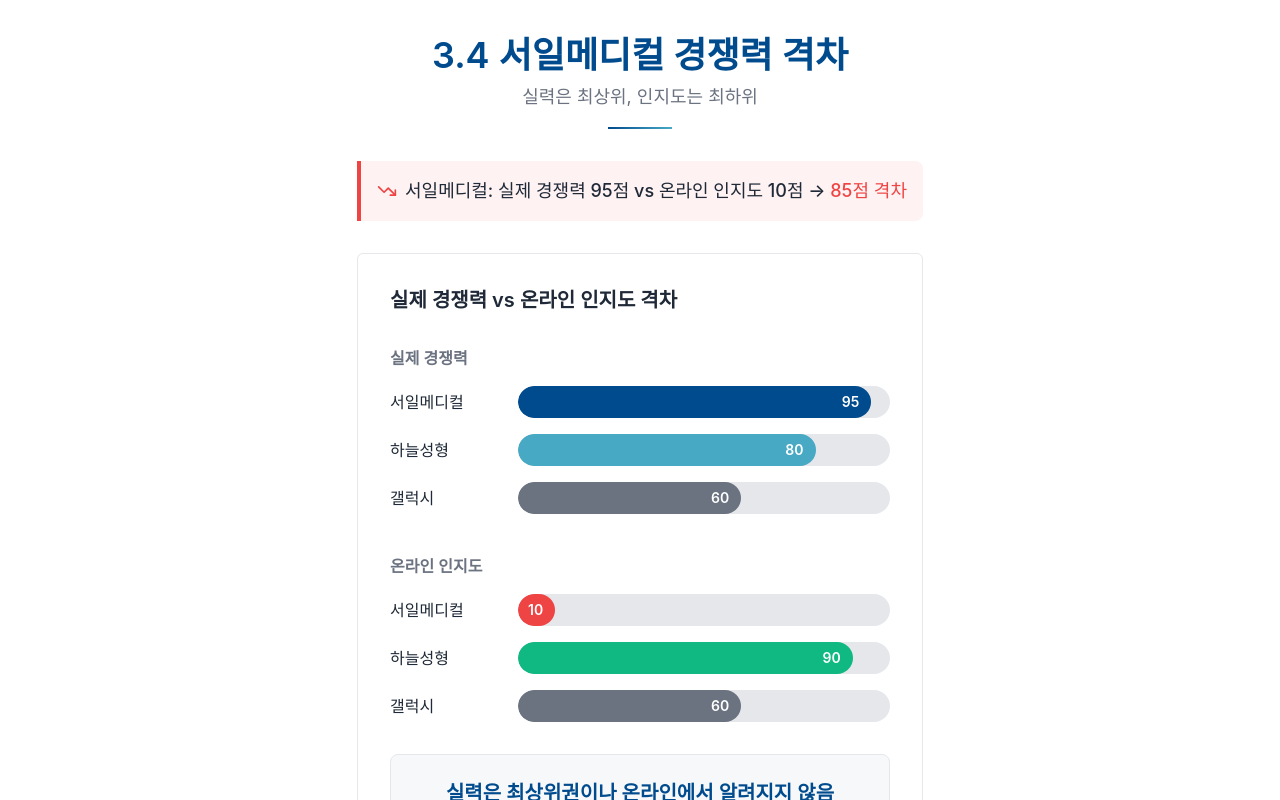
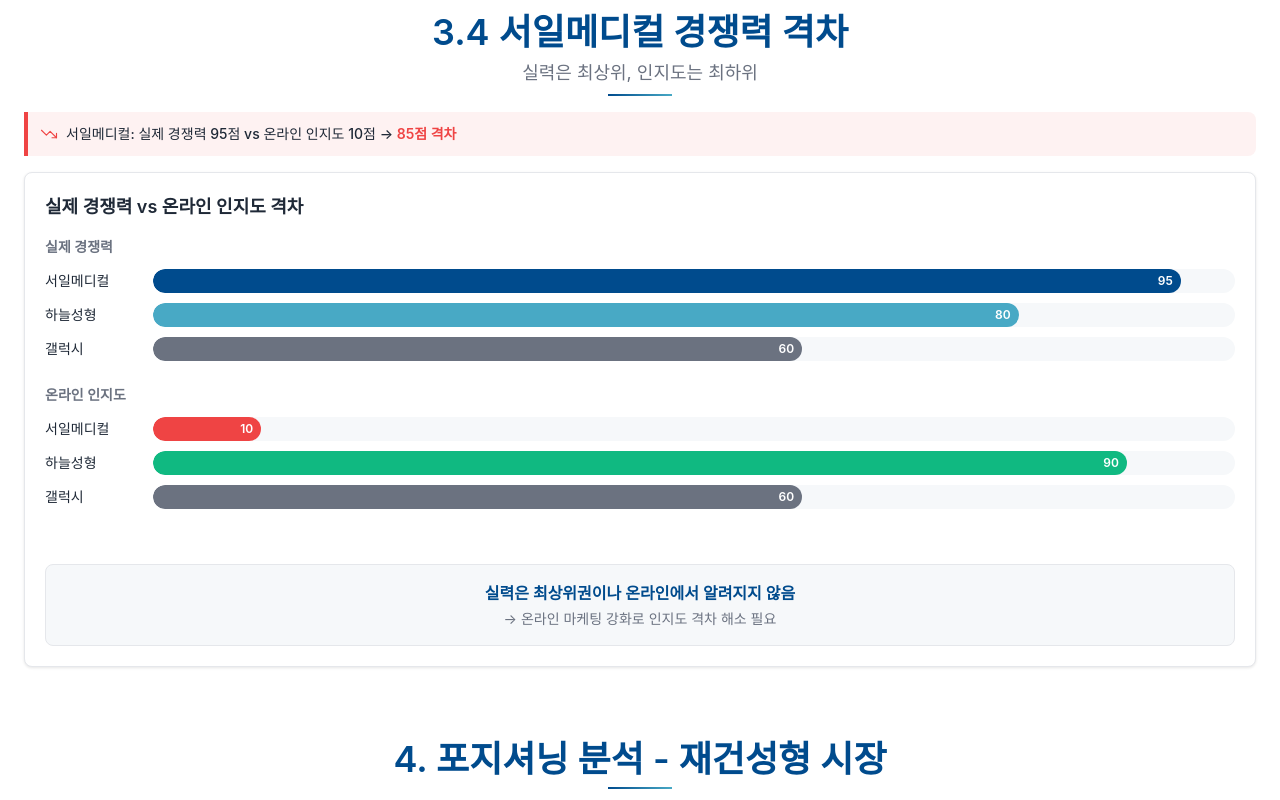
Before and after one commit to kevinkim1975/amp, a Next.js app: page / in a window 1280 px wide. Shown: the part 7500-8300 px from the top of the page. Built offline with nearby package versions, Linux system fonts and the light colour scheme.

Commit message:
11페이지 수정

```diff
--- a/src/components/sections/Section10bSeoilGap.tsx
+++ b/src/components/sections/Section10bSeoilGap.tsx
@@ -3,112 +3,143 @@
  * Nancy Duarte: 한 슬라이드 = 한 메시지 ("실력과 인지도 사이 격차가 크다")
  * Design Guide (docs/design-guide.md) 기반
  *
- * 생성: 2026-01-13 - Section10에서 분리
+ * 수정: 2026-01-13 - 레이아웃 최적화 (한 페이지 내 완전 표시)
+ *
+ * 30년차 디자이너 원칙:
+ * - 콘텐츠가 한 페이지에 완전히 들어오도록 공간 최적화
+ * - 차트 가독성 유지하면서 공간 효율성 확보
+ * - Design Guide의 max-w-content 및 스페이싱 시스템 준수
+ *
  * 데이터 소스: data/seoil-medical.yaml (page 10 chart)
  */
 
-import { TrendingDown } from "lucide-react"
+import { TrendingDown } from "lucide-react";
+
+// ============================================================================
+// Type Definitions (Boris Cherny: readonly 타입으로 불변성 보장)
+// ============================================================================
+
+interface BarItem {
+  readonly label: string;
+  readonly value: number;
+  readonly color: string;
+}
+
+interface ChartCategory {
+  readonly name: string;
+  readonly items: readonly BarItem[];
+}
+
+// ============================================================================
+// Sample Data (YAML page 10 chart 기반)
+// ============================================================================
+
+const chartData: readonly ChartCategory[] = [
+  {
+    name: '실제 경쟁력',
+    items: [
+      { label: '서일메디컬', value: 95, color: 'bg-primary' },
+      { label: '하늘성형', value: 80, color: 'bg-secondary' },
+      { label: '갤럭시', value: 60, color: 'bg-text-secondary' },
+    ],
+  },
+  {
+    name: '온라인 인지도',
+    items: [
+      { label: '서일메디컬', value: 10, color: 'bg-red-500' },
+      { label: '하늘성형', value: 90, color: 'bg-accent' },
+      { label: '갤럭시', value: 60, color: 'bg-text-secondary' },
+    ],
+  },
+] as const;
+
+// ============================================================================
+// Component (레이아웃 최적화: 한 페이지 내 완전 표시)
+// ============================================================================
 
 export function Section10bSeoilGap() {
   return (
-    <section className="min-h-[calc(100vh-144px)] bg-white flex flex-col">
-      <div className="max-w-7xl mx-auto px-6 py-12 flex-1 flex flex-col">
-        {/* Section Header */}
-        <div className="text-center mb-8">
-          <h2 className="text-4xl font-semibold text-[#004B8D] mb-2">3.4 서일메디컬 경쟁력 격차</h2>
-          <p className="text-lg text-[#6B7280]">실력은 최상위, 인지도는 최하위</p>
-          <div className="mx-auto w-16 h-0.5 bg-gradient-to-r from-[#004B8D] to-[#48A9C5] mt-4" />
+    <section className="w-full bg-background py-6">
+      {/* Design Guide 준수: max-w-content (1280px), min-h로 화면 채우기 */}
+      <div className="mx-auto max-w-content px-6 min-h-[calc(100vh-144px)] flex flex-col">
+        {/* Section Header - 압축 */}
+        <div className="text-center mb-4">
+          <h2 className="text-heading-2 text-primary mb-1">
+            3.4 서일메디컬 경쟁력 격차
+          </h2>
+          <p className="text-body text-text-secondary mb-2">
+            실력은 최상위, 인지도는 최하위
+          </p>
+          <div
+            className="mx-auto w-16 h-0.5 bg-gradient-to-r from-primary to-secondary"
+            aria-hidden="true"
+          />
         </div>
 
-        {/* Gap Indicator */}
-        <div className="mb-8 p-4 bg-[#FEF2F2] border-l-4 border-[#EF4444] rounded-r-lg">
+        {/* Gap Indicator - 압축 */}
+        <div className="mb-4 p-3 bg-red-50 border-l-4 border-red-500 rounded-r-lg">
           <div className="flex items-center gap-2">
-            <TrendingDown className="text-[#EF4444] flex-shrink-0" size={20} />
-            <p className="text-lg text-[#1F2937] font-medium">
-              서일메디컬: 실제 경쟁력 95점 vs 온라인 인지도 10점 → <span className="text-[#EF4444]">85점 격차</span>
+            <TrendingDown className="text-red-500 flex-shrink-0" size={18} strokeWidth={1.5} />
+            <p className="text-sm font-medium text-text-primary">
+              서일메디컬: 실제 경쟁력 95점 vs 온라인 인지도 10점 →{' '}
+              <span className="text-red-500 font-semibold">85점 격차</span>
             </p>
           </div>
         </div>
 
-        {/* Gap Chart - flex-1로 남은 공간 채우기 */}
-        <div className="bg-white border border-[#E5E7EB] rounded-md p-8 flex-1 flex flex-col">
-          <h3 className="text-xl font-semibold text-[#1F2937] mb-8">실제 경쟁력 vs 온라인 인지도 격차</h3>
+        {/* Gap Chart - 공간 최적화 */}
+        <div className="flex-1 flex flex-col">
+          <div className="bg-background border border-border rounded-lg p-5 shadow-card flex-1 flex flex-col">
+            <h3 className="text-lg font-semibold text-text-primary mb-4">
+              실제 경쟁력 vs 온라인 인지도 격차
+            </h3>
 
-          <div className="space-y-10 flex-1">
-            {/* 실제 경쟁력 */}
-            <div>
-              <p className="text-base font-semibold text-[#6B7280] mb-4">실제 경쟁력</p>
-              <div className="space-y-4">
-                <div className="flex items-center gap-4">
-                  <span className="w-28 text-base font-medium text-[#1F2937]">서일메디컬</span>
-                  <div className="flex-1 bg-[#E5E7EB] rounded-full h-8 overflow-hidden">
-                    <div className="h-full bg-[#004B8D] rounded-full flex items-center justify-end pr-3" style={{ width: '95%' }}>
-                      <span className="text-sm text-white font-semibold">95</span>
+            <div className="space-y-6 flex-1">
+              {chartData.map((category) => (
+                <div key={category.name}>
+                  <p className="text-sm font-semibold text-text-secondary mb-3">
+                    {category.name}
+                  </p>
+                  <div className="space-y-2.5">
+                    {category.items.map((item) => (
+                      <div key={`${category.name}-${item.label}`} className="flex items-center gap-3">
+                        <span className="w-24 text-sm font-medium text-text-primary shrink-0">
+                          {item.label}
+                        </span>
+                        <div className="flex-1 bg-surface rounded-full h-6 overflow-hidden">
+                          <div
+                            className={`h-full ${item.color} rounded-full flex items-center justify-end pr-2`}
+                            style={{ width: `${item.value}%` }}
+                            role="progressbar"
+                            aria-valuenow={item.value}
+                            aria-valuemin={0}
+                            aria-valuemax={100}
+                            aria-label={`${item.label}: ${item.value}점`}
+                          >
+                            <span className="text-xs text-white font-semibold">
+                              {item.value}
+                            </span>
                           </div>
                         </div>
                       </div>
-                <div className="flex items-center gap-4">
-                  <span className="w-28 text-base text-[#1F2937]">하늘성형</span>
-                  <div className="flex-1 bg-[#E5E7EB] rounded-full h-8 overflow-hidden">
-                    <div className="h-full bg-[#48A9C5] rounded-full flex items-center justify-end pr-3" style={{ width: '80%' }}>
-                      <span className="text-sm text-white font-semibold">80</span>
+                    ))}
                   </div>
                 </div>
-                </div>
-                <div className="flex items-center gap-4">
-                  <span className="w-28 text-base text-[#1F2937]">갤럭시</span>
-                  <div className="flex-1 bg-[#E5E7EB] rounded-full h-8 overflow-hidden">
-                    <div className="h-full bg-[#6B7280] rounded-full flex items-center justify-end pr-3" style={{ width: '60%' }}>
-                      <span className="text-sm text-white font-semibold">60</span>
-                    </div>
-                  </div>
-                </div>
-              </div>
+              ))}
             </div>
 
-            {/* 온라인 인지도 */}
-            <div>
-              <p className="text-base font-semibold text-[#6B7280] mb-4">온라인 인지도</p>
-              <div className="space-y-4">
-                <div className="flex items-center gap-4">
-                  <span className="w-28 text-base font-medium text-[#1F2937]">서일메디컬</span>
-                  <div className="flex-1 bg-[#E5E7EB] rounded-full h-8 overflow-hidden">
-                    <div className="h-full bg-[#EF4444] rounded-full flex items-center justify-end pr-3" style={{ width: '10%' }}>
-                      <span className="text-sm text-white font-semibold">10</span>
-                    </div>
-                  </div>
-                </div>
-                <div className="flex items-center gap-4">
-                  <span className="w-28 text-base text-[#1F2937]">하늘성형</span>
-                  <div className="flex-1 bg-[#E5E7EB] rounded-full h-8 overflow-hidden">
-                    <div className="h-full bg-[#10B981] rounded-full flex items-center justify-end pr-3" style={{ width: '90%' }}>
-                      <span className="text-sm text-white font-semibold">90</span>
-                    </div>
-                  </div>
-                </div>
-                <div className="flex items-center gap-4">
-                  <span className="w-28 text-base text-[#1F2937]">갤럭시</span>
-                  <div className="flex-1 bg-[#E5E7EB] rounded-full h-8 overflow-hidden">
-                    <div className="h-full bg-[#6B7280] rounded-full flex items-center justify-end pr-3" style={{ width: '60%' }}>
-                      <span className="text-sm text-white font-semibold">60</span>
-                    </div>
-                  </div>
-                </div>
-              </div>
-            </div>
-          </div>
-
-          {/* 핵심 인사이트 */}
-          <div className="mt-8 p-6 bg-[#F6F8FA] rounded-lg border border-[#E5E7EB]">
-            <p className="text-center text-xl text-[#004B8D] font-semibold">
+            {/* 핵심 인사이트 - 압축 */}
+            <div className="mt-4 p-4 bg-surface rounded-lg border border-border">
+              <p className="text-center text-base font-semibold text-primary">
                 실력은 최상위권이나 온라인에서 알려지지 않음
               </p>
-            <p className="text-center text-base text-[#6B7280] mt-2">
+              <p className="text-center text-sm text-text-secondary mt-1">
                 → 온라인 마케팅 강화로 인지도 격차 해소 필요
               </p>
             </div>
           </div>
         </div>
+      </div>
     </section>
-  )
+  );
 }
```
Lines whose indentation alone changed are shown as unchanged.
